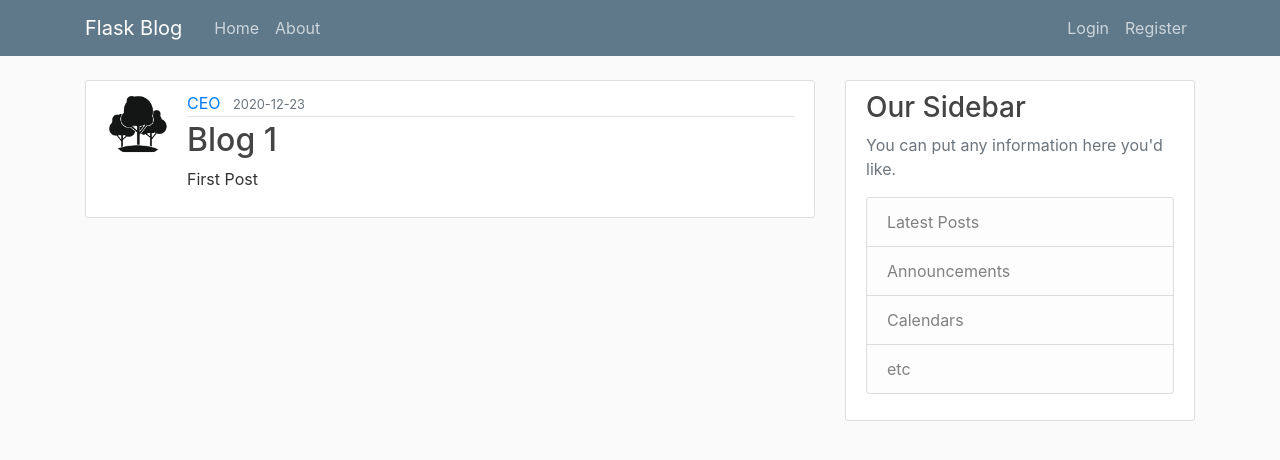
After one commit to MinChun-Jheng/Practice, a Flask app: page /post/1 in a window 1280 px wide. The commit adds this page. Shown: the top 460 px of the page. Run offline with Flask 2, Linux system fonts and the light colour scheme; data comes from the database, SQL or seed files in the repository; both versions use the stored data as it was after the commit; some libraries are stand-ins or nearby versions.

Commit message:
Create, Update, delete Post

```diff
--- a/python-flask/flaskblog/routes.py
+++ b/python-flask/flaskblog/routes.py
@@ -1,12 +1,16 @@
 import os
 import secrets
 from PIL import Image
-from flask import render_template, url_for, flash, redirect, request
+from flask import render_template, url_for, flash, redirect, request, abort
 from flaskblog import app, db, bcrypt
-from flaskblog.forms import RegistrationForm, LoginForm, UpdateAccountForm
+from flaskblog.forms import RegistrationForm, LoginForm, UpdateAccountForm, PostForm
 from flaskblog.models import User, Post
 from flask_login import login_user, current_user, logout_user, login_required
 
+"""
+render_template(source, **context)
+**context let html can use the variables
+ dummy post data
 posts = [
     {
         'author': 'MinChun',
@@ -21,11 +25,12 @@
         'date_posted': 'Dec 21, 2020'
     }
 ]
-
+"""
 
 @app.route("/")
 @app.route("/home")
 def home():
+    posts = Post.query.order_by(Post.id.desc()).all()
     return render_template('home.html', posts=posts)
 
 
@@ -105,3 +110,50 @@
         form.email.data = current_user.email
     image_file = url_for('static', filename='profile_pics/' + current_user.image_file)
     return render_template('account.html', title='Account', image_file=image_file, form=form)
+
+@app.route("/post/new", methods=['GET', 'POST'])
+@login_required
+def new_post():
+    form = PostForm()
+    if form.validate_on_submit():
+        # connect to database models
+        post = Post(title=form.title.data, content=form.content.data, author=current_user)
+        db.session.add(post)
+        db.session.commit()
+        flash('Your post has been created!', 'success')
+        return redirect(url_for('home'))
+    return render_template('create_post.html', title='New Post', form=form, legend='New Post')
+
+@app.route("/post/<int:post_id>")
+def post(post_id):
+    post = Post.query.get_or_404(post_id)
+    return render_template('post.html', title=post.title, post=post)
+
+@app.route("/post/<int:post_id>/update", methods=['GET', 'POST'])
+@login_required
+def update_post(post_id):
+    post = Post.query.get_or_404(post_id)
+    if post.author != current_user:
+        abort(403) #check author is user
+    form = PostForm()
+    if form.validate_on_submit():
+        post.title = form.title.data
+        post.content = form.content.data
+        db.session.commit()
+        flash('Yout post has been updated!', 'success')
+        return redirect(url_for('post', post_id=post.id))
+    elif request.method == 'GET':
+        form.title.data = post.title
+        form.content.data = post.content
+    return render_template('create_post.html', title='Update Post', form=form, legend='Update Post')
+
+@app.route("/post/<int:post_id>/delete", methods=['POST'])
+@login_required
+def delete_post(post_id):
+    post = Post.query.get_or_404(post_id)
+    if post.author != current_user:
+        abort(403)
+    db.session.delete(post)
+    db.session.commit()
+    flash('Your post has been deleted', 'success')
+    return redirect(url_for('home'))
--- a/python-flask/flaskblog/templates/account.html
+++ b/python-flask/flaskblog/templates/account.html
@@ -47,7 +47,7 @@
               {{ form.picture(class="form-control-file") }}
               {% if form.picture.errors %}
                 {% for error in form.picture.errors %}
-                  <span class="text-danger">{{ error }}</span></br>
+                  <span class="text-danger">{{ error }}</span><br>
                 {% endfor %}
               {% endif %}
             </div>
--- a/python-flask/flaskblog/templates/layout.html
+++ b/python-flask/flaskblog/templates/layout.html
@@ -32,6 +32,7 @@
             <!-- Navbar Right Side -->
             <div class="navbar-nav">
               {% if current_user.is_authenticated %}
+                <a class="nav-item nav-link" href="{{ url_for('new_post') }}">New Post</a>
                 <a class="nav-item nav-link" href="{{ url_for('account') }}">Account</a>
                 <a class="nav-item nav-link" href="{{ url_for('logout') }}">Logout</a>
               {% else %}
@@ -76,8 +77,11 @@
 
     <!-- Optional JavaScript; choose one of the two! -->
 
-    <!-- Option 1: Bootstrap Bundle with Popper -->
-    <script src="https://cdn.jsdelivr.net/npm/bootstrap@5.0.0-beta1/dist/js/bootstrap.bundle.min.js" integrity="sha384-ygbV9kiqUc6oa4msXn9868pTtWMgiQaeYH7/t7LECLbyPA2x65Kgf80OJFdroafW" crossorigin="anonymous"></script>
+    <!-- Optional JavaScript -->
+    <!-- jQuery first, then Popper.js, then Bootstrap JS -->
+    <script src="https://code.jquery.com/jquery-3.2.1.slim.min.js" integrity="sha384-KJ3o2DKtIkvYIK3UENzmM7KCkRr/rE9/Qpg6aAZGJwFDMVNA/GpGFF93hXpG5KkN" crossorigin="anonymous"></script>
+    <script src="https://cdnjs.cloudflare.com/ajax/libs/popper.js/1.12.9/umd/popper.min.js" integrity="sha384-ApNbgh9B+Y1QKtv3Rn7W3mgPxhU9K/ScQsAP7hUibX39j7fakFPskvXusvfa0b4Q" crossorigin="anonymous"></script>
+    <script src="https://maxcdn.bootstrapcdn.com/bootstrap/4.0.0/js/bootstrap.min.js" integrity="sha384-JZR6Spejh4U02d8jOt6vLEHfe/JQGiRRSQQxSfFWpi1MquVdAyjUar5+76PVCmYl" crossorigin="anonymous"></script>
 
 </body>
 </html>
--- /dev/null
+++ b/python-flask/flaskblog/templates/post.html
@@ -0,0 +1,39 @@
+{% extends "layout.html" %}
+{% block content %}
+  <article class="media content-section">
+    <img class="rounded-circle article-img" src="{{ url_for('static', filename='profile_pics/' + post.author.image_file) }}" alt="">
+    <div class="media-body">
+      <div class="article-metadata">
+        <a class="mr-2" href="#">{{ post.author.username }}</a>
+        <small class="text-muted">{{ post.date_posted.strftime('%Y-%m-%d') }}</small>
+        {% if post.author == current_user %}
+          <div class="">
+            <a class="btn btn-secondary btn-sm m-1"href="{{ url_for('update_post', post_id=post.id) }}">Update</a>
+            <button type="button" class="btn btn-danger btn-sm mt-1 mb-1" data-toggle="modal" data-target="#deleteModal">Delete</button>
+          </div>
+        {% endif %}
+      </div>
+      <h2 class="article-title">{{ post.title }}</h2>
+      <p class="article-content">{{ post.content }}</p>
+    </div>
+  </article>
+  <!-- Modal -->
+  <div class="modal fade" id="deleteModal" tabindex="-1" role="dialog" aria-labelledby="deleteModalLabel" aria-hidden="true">
+    <div class="modal-dialog" role="document">
+      <div class="modal-content">
+        <div class="modal-header">
+          <h5 class="modal-title" id="deleteModalLabel">Delete Post?</h5>
+          <button type="button" class="close" data-dismiss="modal" aria-label="Close">
+            <span aria-hidden="true">&times;</span>
+          </button>
+        </div>
+        <div class="modal-footer">
+          <button type="button" class="btn btn-secondary" data-dismiss="modal">Close</button>
+          <form class="" action="{{ url_for('delete_post', post_id=post.id) }}" method="POST">
+            <input class="btn btn-danger" type="submit" value="Delete">
+          </form>
+        </div>
+      </div>
+    </div>
+  </div>
+{% endblock content %}
```
Also changed, not shown: python-flask/Directory_Tree_Generator.py (+4 -4 lines), python-flask/flaskblog/forms.py (+6 -1 lines), python-flask/flaskblog/templates/create_post.html (added, +42 -0 lines), python-flask/flaskblog/templates/home.html (+4 -3 lines), python-flask/flaskblog/site.db.
